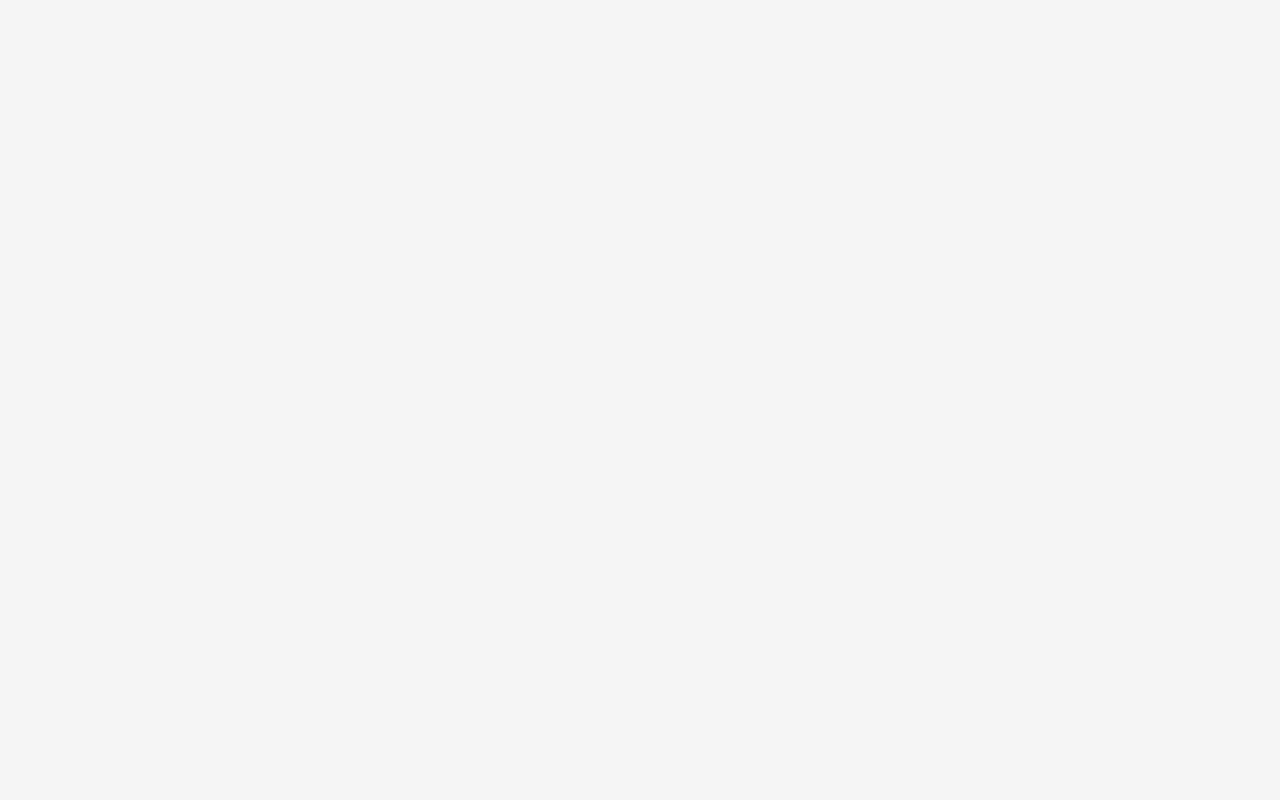
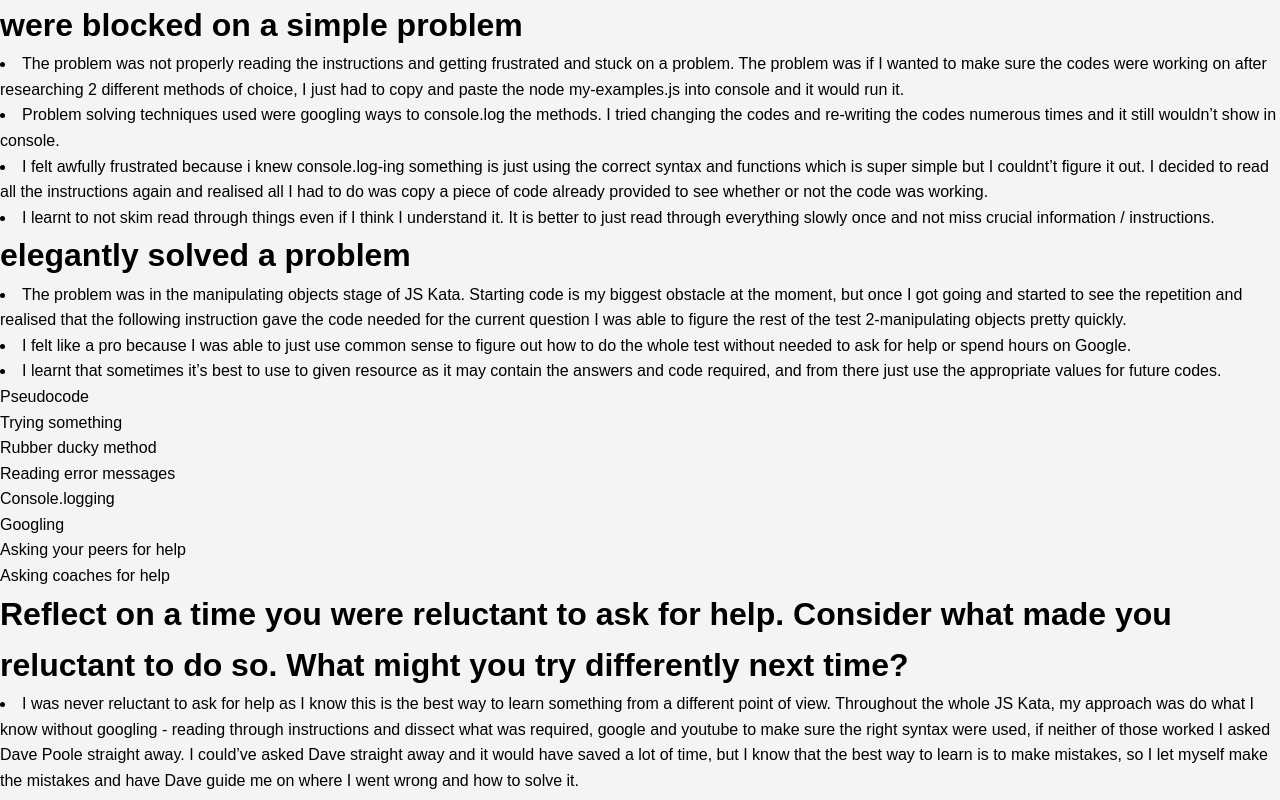
Before and after one commit to EddieWeddie11/EddieWeddie11.github.io, a plain HTML site: page blog/problem-solving.html in a window 1280 px wide. Drawn offline with Linux system fonts and the light colour scheme.

Commit message:
Pushed Problem-solving

```diff
--- a/blog/problem-solving.html
+++ b/blog/problem-solving.html
@@ -5,6 +5,72 @@
     <meta name="viewport" content="width=device-width, initial-scale=1.0" />
     <link href="../styles/main.css" rel="stylesheet" type="text/css" />
     <title>Problem Solving</title>
+    <h1>were blocked on a simple problem</h1>
+    <li>
+      The problem was not properly reading the instructions and getting
+      frustrated and stuck on a problem. The problem was if I wanted to make
+      sure the codes were working on after researching 2 different methods of
+      choice, I just had to copy and paste the node my-examples.js into console
+      and it would run it.
+    </li>
+    <li>
+      Problem solving techniques used were googling ways to console.log the
+      methods. I tried changing the codes and re-writing the codes numerous
+      times and it still wouldn’t show in console.
+    </li>
+    <li>
+      I felt awfully frustrated because i knew console.log-ing something is just
+      using the correct syntax and functions which is super simple but I
+      couldnt’t figure it out. I decided to read all the instructions again and
+      realised all I had to do was copy a piece of code already provided to see
+      whether or not the code was working.
+    </li>
+    <li>
+      I learnt to not skim read through things even if I think I understand it.
+      It is better to just read through everything slowly once and not miss
+      crucial information / instructions.
+    </li>
+    <h1>elegantly solved a problem</h1>
+    <li>
+      The problem was in the manipulating objects stage of JS Kata. Starting
+      code is my biggest obstacle at the moment, but once I got going and
+      started to see the repetition and realised that the following instruction
+      gave the code needed for the current question I was able to figure the
+      rest of the test 2-manipulating objects pretty quickly.
+    </li>
+    <li>
+      I felt like a pro because I was able to just use common sense to figure
+      out how to do the whole test without needed to ask for help or spend hours
+      on Google.
+    </li>
+    <li>
+      I learnt that sometimes it’s best to use to given resource as it may
+      contain the answers and code required, and from there just use the
+      appropriate values for future codes.
+    </li>
+    <p>Pseudocode</p>
+    <p>Trying something</p>
+    <p>Rubber ducky method</p>
+    <p>Reading error messages</p>
+    <p>Console.logging</p>
+    <p>Googling</p>
+    <p>Asking your peers for help</p>
+    <p>Asking coaches for help</p>
+    <h1>
+      Reflect on a time you were reluctant to ask for help. Consider what made
+      you reluctant to do so. What might you try differently next time?
+    </h1>
+    <li>
+      I was never reluctant to ask for help as I know this is the best way to
+      learn something from a different point of view. Throughout the whole JS
+      Kata, my approach was do what I know without googling - reading through
+      instructions and dissect what was required, google and youtube to make
+      sure the right syntax were used, if neither of those worked I asked Dave
+      Poole straight away. I could’ve asked Dave straight away and it would have
+      saved a lot of time, but I know that the best way to learn is to make
+      mistakes, so I let myself make the mistakes and have Dave guide me on
+      where I went wrong and how to solve it.
+    </li>
   </head>
   <body></body>
 </html>
```
